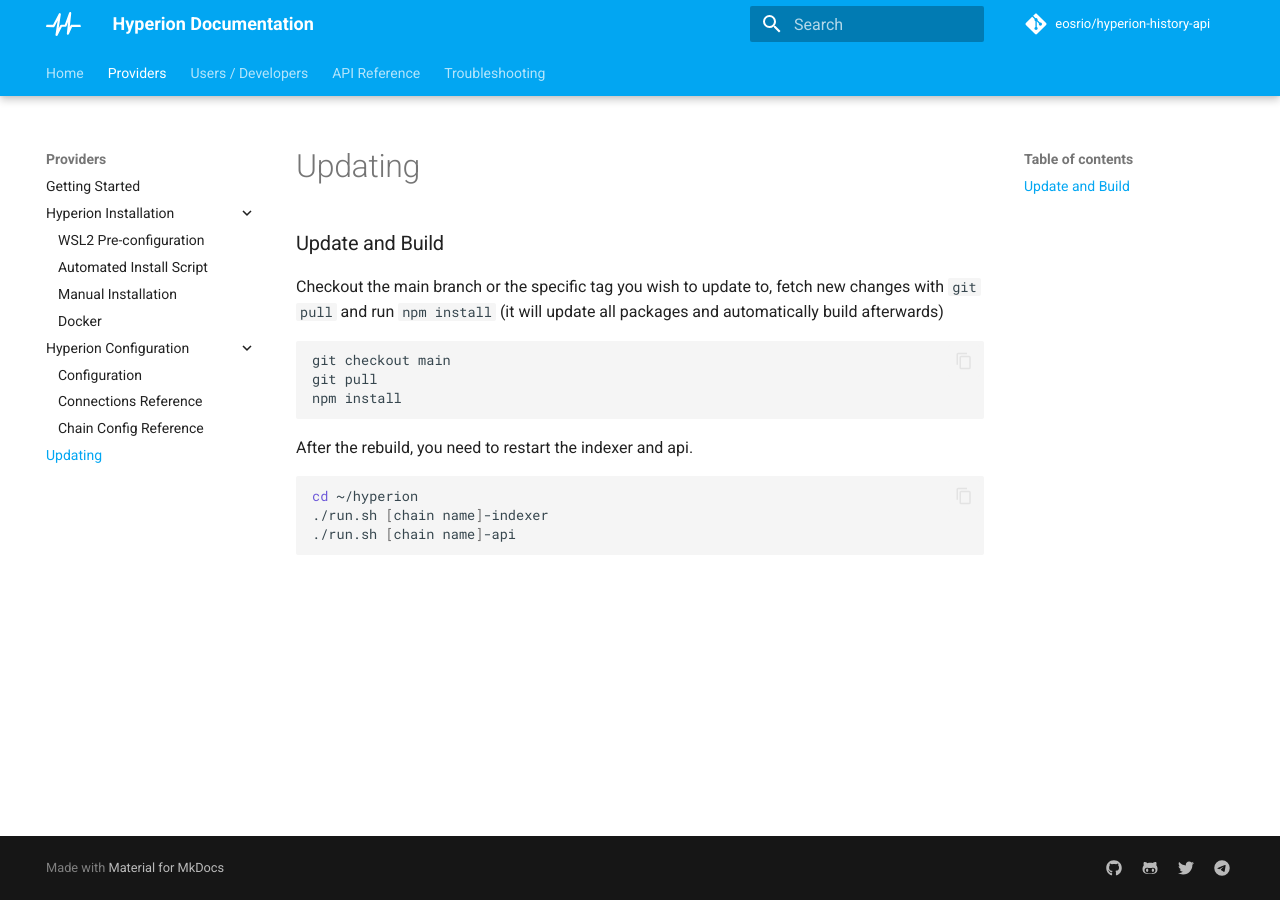
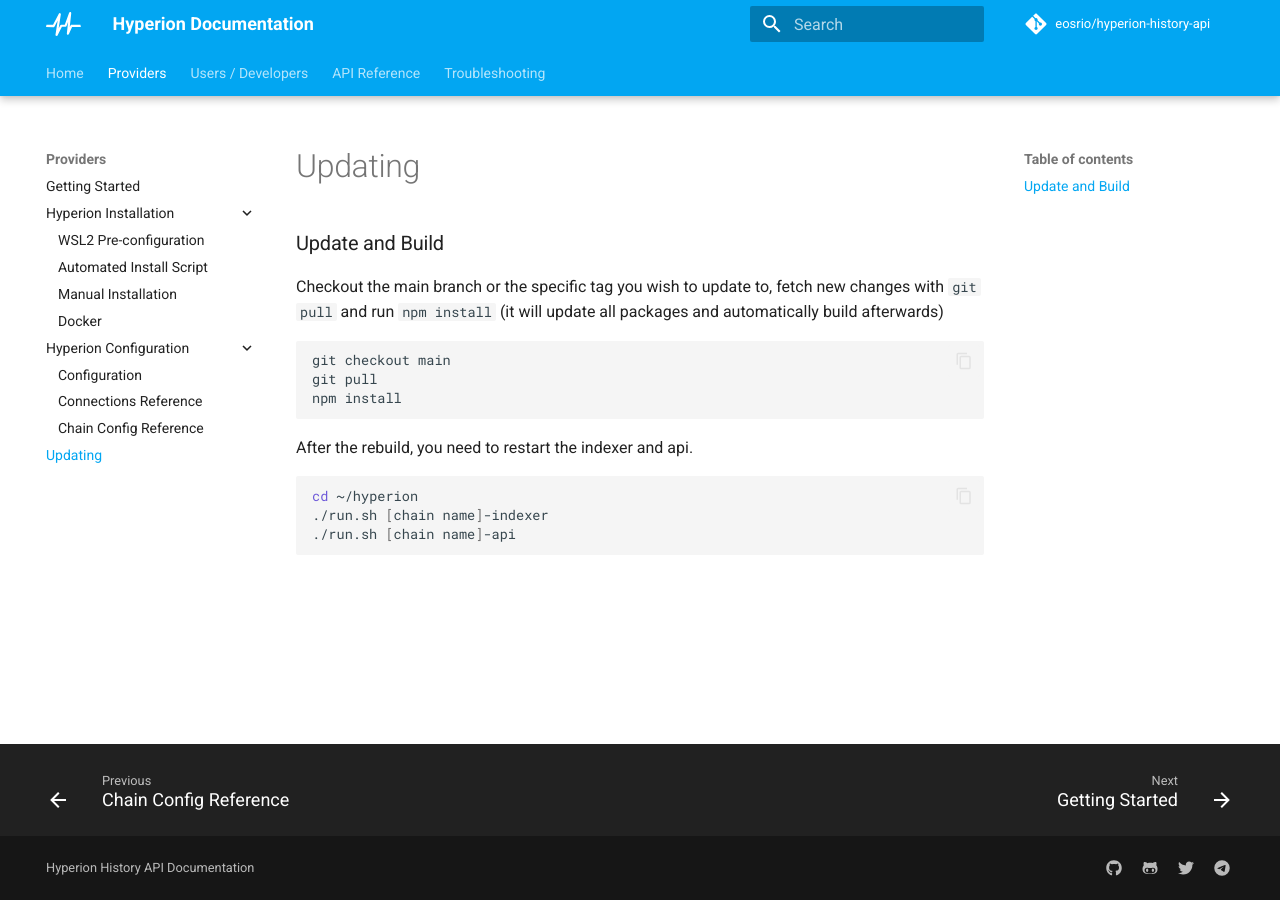
Before and after one commit to eosrio/hyperion-docs, an MkDocs documentation site: the page built from docs/providers/update.md, in a window 1280 px wide. Built offline with MkDocs 1.6.1 and Material for MkDocs 9.7.7, drawn with Linux system fonts in a browser that asks for light colours; comment, search, counter and statistics services are not loaded.

Commit message:
Update mkdocs.yml

```diff
--- a/mkdocs.yml
+++ b/mkdocs.yml
@@ -1,4 +1,5 @@
 site_name: Hyperion Documentation
+copyright: Hyperion History API Documentation
 
 markdown_extensions:
   - admonition
@@ -56,6 +57,7 @@
     - navigation.tabs.sticky
     - navigation.expand
     - toc.follow
+    - navigation.footer
   language: en
   palette:
     primary: 'light blue'
@@ -78,6 +80,7 @@
       quote: fontawesome/solid/quote-left
 
 extra:
+  generator: false
   analytics:
     provider: google
     property: G-N6WF1VPFSH
```
